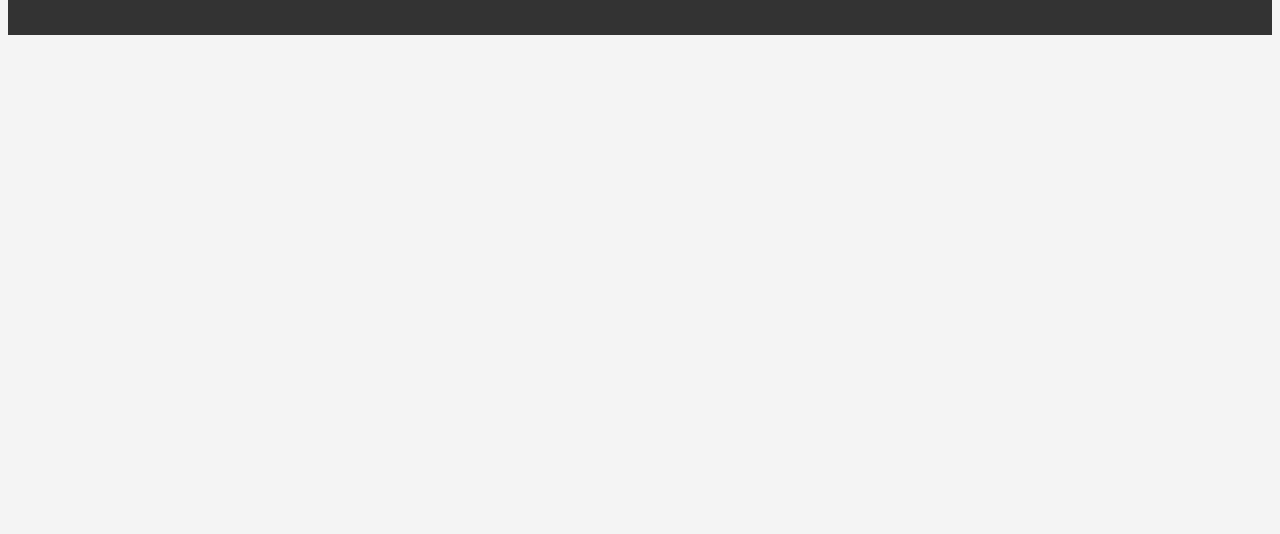
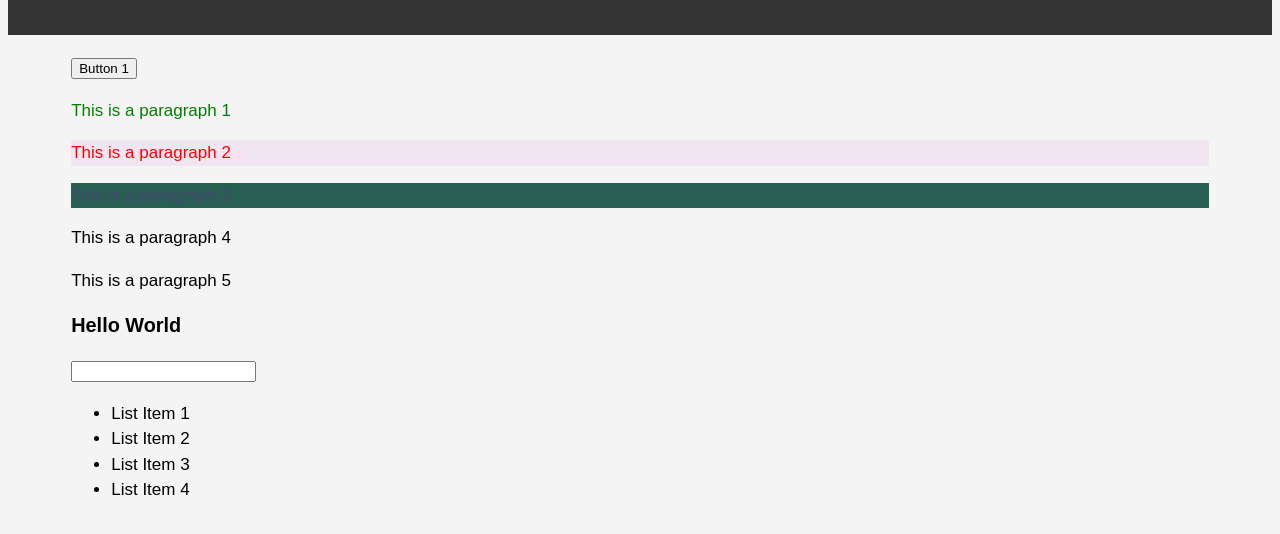
Before and after one commit to pittyh6/2-12Mths-WebDevelopmentStudy-2022-2023, a plain HTML site: page WDS-38_JQuery-3_jQuery_Crash_Course_3-DOM_Manipulation/index.html in a window 1280 px wide. Shown: the part 84-618 px from the top of the page. Drawn offline with nearby package versions, Linux system fonts and the light colour scheme.

Commit message:
[wds-38] 6.59

```diff
--- a/WDS-38_JQuery-3_jQuery_Crash_Course_3-DOM_Manipulation/index.html
+++ b/WDS-38_JQuery-3_jQuery_Crash_Course_3-DOM_Manipulation/index.html
@@ -26,6 +26,10 @@
             margin: auto;
             padding: 10px;
         }
+        .myClass{
+            color: rgb(71, 72, 113);
+            background-color: rgb(40, 95, 83);
+        }
     </style>
 </head>
 <body>
@@ -33,8 +37,22 @@
         <h1>JQuery Crash Course | Selectors</h1>
     </header>
     <div id="container">
+        <button id="btn1">Button 1</button>
+        <p class="para1">This is a paragraph 1</p>
+        <p class="para2">This is a paragraph 2</p>
+        <p class="para3">This is a paragraph 3</p>
+        <p class="para4 myClass">This is a paragraph 4</p>
+        <p class="para5">This is a paragraph 5</p>
+        <div id="myDiv"></div>
 
 
+        <input type="text" id="newItem">
+        <ul id="list">
+            <li>List Item 1</li>
+            <li>List Item 2</li>
+            <li>List Item 3</li>
+            <li>List Item 4</li>
+        </ul>
     </div>
 
     <script src="/WDS-38_JQuery-3_jQuery_Crash_Course_3-DOM_Manipulation/index.js"></script>
--- a/WDS-38_JQuery-3_jQuery_Crash_Course_3-DOM_Manipulation/index.js
+++ b/WDS-38_JQuery-3_jQuery_Crash_Course_3-DOM_Manipulation/index.js
@@ -1,4 +1,14 @@
 $(document).ready(function(){
+    $('p.para1').css('color', 'green');
+    $('p.para2').css({color:'red', background: '#c1c1'}) //object
+    $('p.para3').addClass('myClass')
+    $('p.para4').removeClass('myClass')
 
+    $('#btn1').click(function(){
+        $('p.para5').toggleClass('myClass')
+    })
 
+    $('#myDiv').text('Hello World');
+	$('#myDiv').html('<h3>Hello World</h3>');
+	//alert($('#myDiv').text());
 });
```
Also changed, not shown: WDS-38_JQuery-3_jQuery_Crash_Course_3-DOM_Manipulation/README.md.
